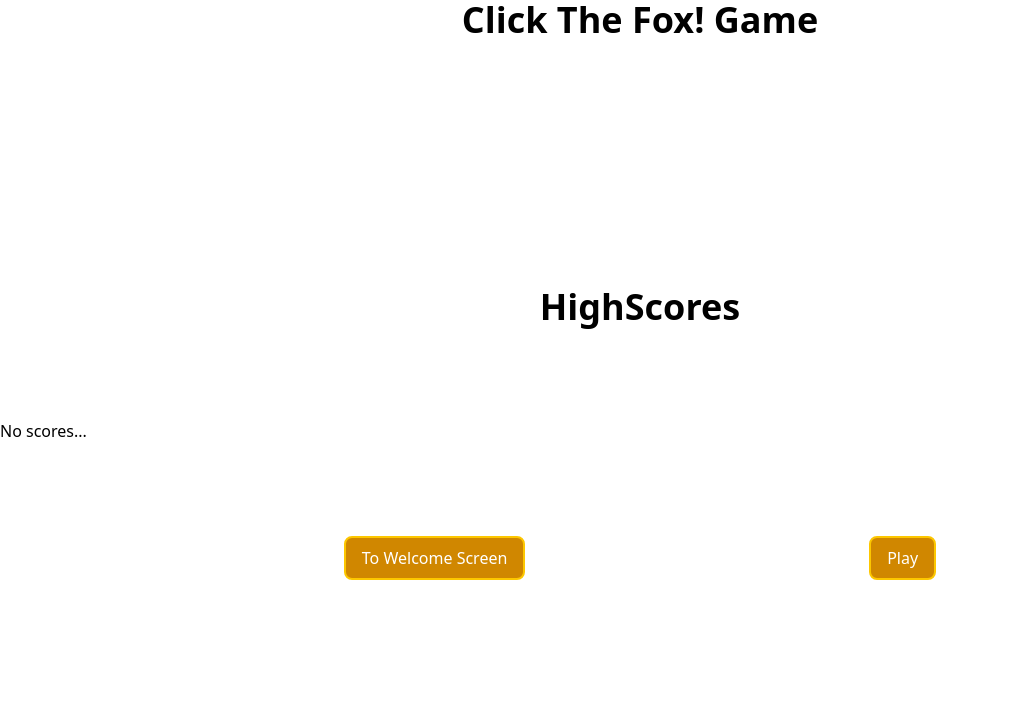
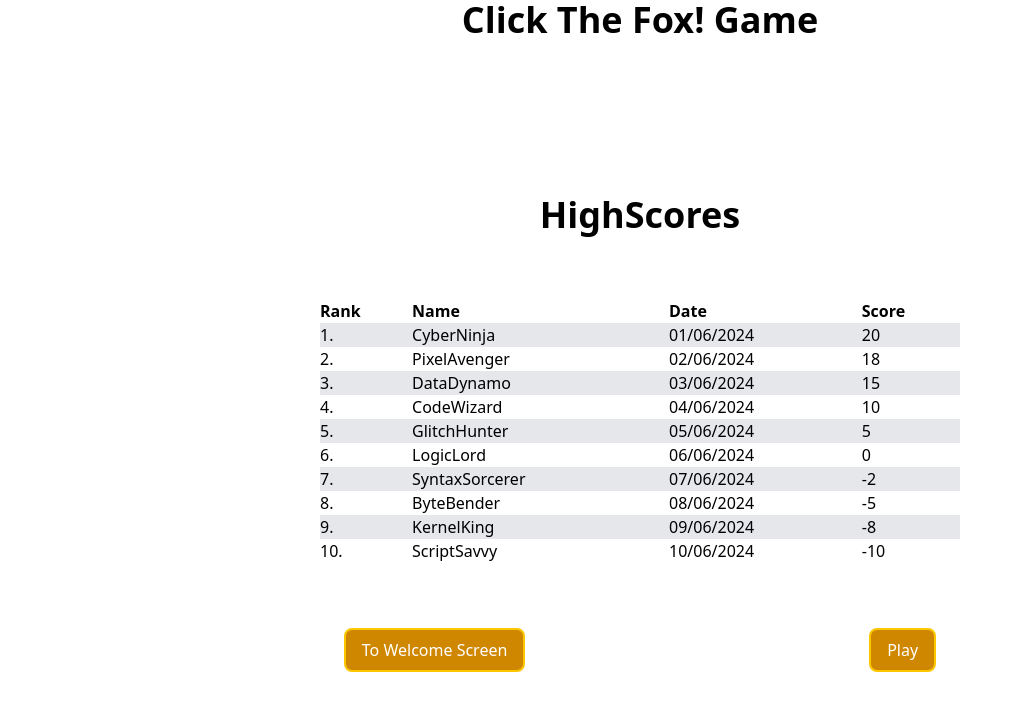
Before and after one commit to zoltanzsak/click-the-fox, a React (Vite) app: page /score-board in a window 1280 px wide. Shown: the top 710 px of the page, without its empty margins (0-1022 px from the left). Built offline with nearby package versions, Linux system fonts and the light colour scheme; no server answers.

Commit message:
docs: improve readme & comments

```diff
--- a/src/App.tsx
+++ b/src/App.tsx
@@ -3,8 +3,22 @@ import { Welcome } from './pages/welcome';
 import { Game } from './pages/game';
 import { ScoreBoard } from './pages/scoreboard';
 import { Layout } from './components/layout';
+import { useEffect } from 'react';
+import { CAT_API_KEY, DOG_API_KEY } from './constants/misc';
+import { initMockScoreBoard } from './utils/mock-scoreboard';
 
 export default function App() {
+    // Without api-key the app can be broken or behave unexpectedly
+    // DISCLAIMER: With defined, but not valid api key, it still works, but API responses can be unexpected
+    useEffect(() => {
+        if (!DOG_API_KEY || !CAT_API_KEY) {
+            throw new Error('Api Keys must be defined!');
+        }
+
+        // Set up a mock scoreboard so it's not empty
+        initMockScoreBoard();
+    }, []);
+
     return (
         <BrowserRouter>
             <Routes>
--- a/src/constants/misc.ts
+++ b/src/constants/misc.ts
@@ -3,6 +3,8 @@ export const GAME_TIME_SECONDS = 10;
 export const SESSIONSTORAGE_NAME_KEY = 'player';
 export const LOCALSTORAGE_SCOREBOARD_KEY = 'scores';
 export const IMAGE_SIZE = 220;
-export const CLICK_THROTTLE_MS = 500;
+export const CLICK_THROTTLE_MS = 400;
 export const DOG_PER_PAGE = 4;
 export const CAT_PER_PAGE = 4;
+export const DOG_API_KEY = import.meta.env.VITE_DOG_API_KEY;
+export const CAT_API_KEY = import.meta.env.VITE_CAT_API_KEY;
--- a/src/pages/game.tsx
+++ b/src/pages/game.tsx
@@ -62,7 +62,7 @@ export const Game = () => {
                 <span>Score: {score}</span>
             </div>
 
-            {/* To prevent flickering on low-end devices we mount all the batches, and display only the current one */}
+            {/* To prevent flickering we mount all the batches, and display only the current one */}
             {batches.map((batch, batchIndex) => (
                 <div
                     key={batchIndex}
--- a/src/utils/game-utils.ts
+++ b/src/utils/game-utils.ts
@@ -1,4 +1,4 @@
-import { IMAGE_SIZE } from '../constants/misc';
+import { CAT_API_KEY, DOG_API_KEY, IMAGE_SIZE } from '../constants/misc';
 import type { ImageAsset } from '../types/image-asset';
 
 export const fetchFoxes = async (n: number = 1): Promise<ImageAsset[]> => {
@@ -14,7 +14,7 @@ export const fetchDogs = async (number: number): Promise<ImageAsset[]> => {
         `https://api.thedogapi.com/v1/images/search?limit=${number}&size=small`,
         {
             headers: {
-                'x-api-key': import.meta.env.VITE_DOG_API_KEY,
+                'x-api-key': DOG_API_KEY,
             },
         },
     );
@@ -26,7 +26,7 @@ export const fetchCats = async (number: number): Promise<ImageAsset[]> => {
         `https://api.thecatapi.com/v1/images/search?limit=${number}&size=small`,
         {
             headers: {
-                'x-api-key': import.meta.env.VITE_CAT_API_KEY,
+                'x-api-key': CAT_API_KEY,
             },
         },
     );
--- /dev/null
+++ b/src/utils/mock-scoreboard.ts
@@ -0,0 +1,24 @@
+import type { ScoreBoardRecord } from '../types/score-board-record';
+import {
+    readScoreBoardDataFromLocalStorage,
+    writeScoreBoardDataToLocalStorage,
+} from './local-storage';
+const mockScoreBoard: ScoreBoardRecord[] = [
+    { player: 'CyberNinja', score: 20, dateString: '01/06/2024' },
+    { player: 'PixelAvenger', score: 18, dateString: '02/06/2024' },
+    { player: 'DataDynamo', score: 15, dateString: '03/06/2024' },
+    { player: 'CodeWizard', score: 10, dateString: '04/06/2024' },
+    { player: 'GlitchHunter', score: 5, dateString: '05/06/2024' },
+    { player: 'LogicLord', score: 0, dateString: '06/06/2024' },
+    { player: 'SyntaxSorcerer', score: -2, dateString: '07/06/2024' },
+    { player: 'ByteBender', score: -5, dateString: '08/06/2024' },
+    { player: 'KernelKing', score: -8, dateString: '09/06/2024' },
+    { player: 'ScriptSavvy', score: -10, dateString: '10/06/2024' },
+];
+
+export const initMockScoreBoard = () => {
+    const scoreBoardData = readScoreBoardDataFromLocalStorage();
+    if (scoreBoardData.length > 0) return;
+
+    mockScoreBoard.forEach((record) => writeScoreBoardDataToLocalStorage(record));
+};
```
Also changed, not shown: 2 other files (tests, documents, lock files or other folders).
